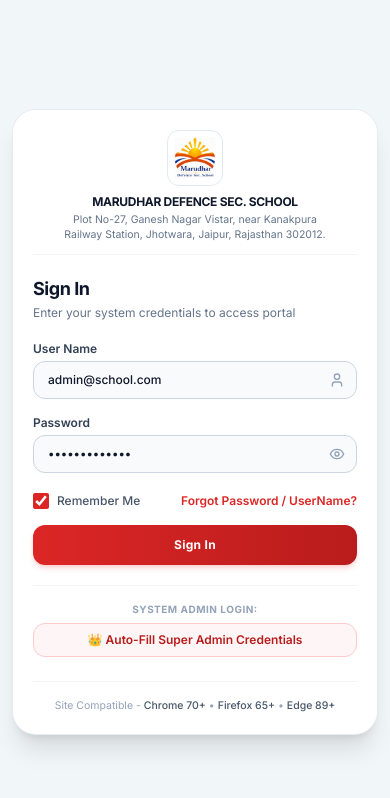
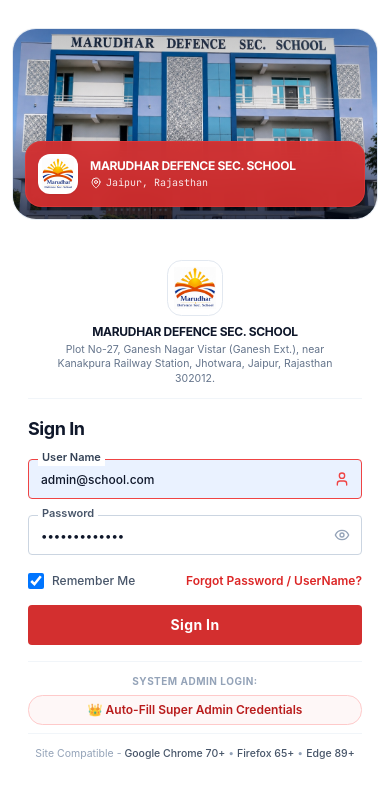
Before and after one commit to Pawanjangid4424/School-Management-System, a Next.js app in the folder frontend/: page /login in a window 390 px wide. Shown: the top 798 px of the page. Built offline with nearby package versions, Linux system fonts and the light colour scheme; a web font is replaced by a local one.

Commit message:
Restore exact original Login UI design with adaptive mobile responsiveness

```diff
--- a/frontend/src/app/login/page.tsx
+++ b/frontend/src/app/login/page.tsx
@@ -2,7 +2,9 @@
 
 import React, { useState } from 'react';
 import { useRouter } from 'next/navigation';
-import { User, Lock, Eye, EyeOff, MapPin, ShieldCheck } from 'lucide-react';
+import {
+  User, Lock, Eye, EyeOff, MapPin
+} from 'lucide-react';
 import { toast, Toaster } from 'sonner';
 
 import campusImage from '@/assets/campus.jpg';
@@ -73,33 +75,27 @@ export default function LoginPage() {
   };
 
   return (
-    <div className="min-h-screen w-full bg-slate-100/80 flex items-center justify-center p-3 sm:p-6 lg:p-8 font-sans selection:bg-red-500 selection:text-white">
+    <div className="min-h-screen w-full bg-white flex flex-col md:flex-row p-3 sm:p-4 gap-4 sm:gap-6 overflow-y-auto text-slate-800 font-sans selection:bg-red-500 selection:text-white">
       <Toaster position="top-center" />
 
-      {/* Main Glassmorphic Outer Card Container */}
-      <div className="w-full max-w-5xl bg-white rounded-3xl shadow-xl border border-slate-200/80 overflow-hidden grid grid-cols-1 lg:grid-cols-12 min-h-[580px] my-auto">
-
-        {/* Left Hero Image Frame - Visible on Desktop/Tablet Large Screens */}
-        <div className="hidden lg:flex lg:col-span-7 relative flex-col justify-between p-6 overflow-hidden bg-slate-900 group">
+      {/* Left Hero Card Frame - Original Exact Rounded Image Frame */}
+      <div className="w-full md:flex-1 relative h-48 sm:h-64 md:h-full rounded-[24px] overflow-hidden bg-slate-100 border border-slate-200/80 shadow-xs flex flex-col justify-between p-3 sm:p-4 group shrink-0">
         {/* Main Campus Image */}
         <img
           src={campusImage.src}
           alt="Marudhar Defence Sec. School Campus"
-            className="absolute inset-0 h-full w-full object-cover object-center transition-transform duration-700 group-hover:scale-105"
+          className="absolute inset-0 h-full w-full object-cover object-center transition-transform duration-700 group-hover:scale-101"
         />
 
-          {/* Dark Gradient Overlay for Vignette effect */}
-          <div className="absolute inset-0 bg-gradient-to-t from-slate-950/90 via-slate-900/30 to-black/20 pointer-events-none" />
+        {/* Soft Ambient Tint Overlay */}
+        <div className="absolute inset-0 bg-gradient-to-t from-slate-950/70 via-transparent to-black/20 pointer-events-none" />
 
-          {/* Top Decorative Tag */}
-          <div className="relative z-10 flex items-center gap-2 bg-white/10 backdrop-blur-md px-3.5 py-1.5 rounded-full border border-white/20 text-white text-xs font-medium w-fit">
-            <ShieldCheck className="h-4 w-4 text-red-400" />
-            <span>Official Institutional ERP Portal</span>
-          </div>
+        {/* Top Spacer */}
+        <div className="relative z-10" />
 
-          {/* Bottom School Badge */}
-          <div className="relative z-10 bg-[#D32F2F]/95 backdrop-blur-md text-white p-4 sm:p-5 rounded-2xl shadow-xl border border-red-500/40 flex items-center gap-4 max-w-md">
-            <div className="h-14 w-14 rounded-xl bg-white p-1 shrink-0 shadow-sm flex items-center justify-center">
+        {/* Red School Badge overlay at bottom left inside the rounded campus card */}
+        <div className="relative z-10 bg-[#D32F2F]/95 backdrop-blur-md text-white p-3 sm:p-5 rounded-2xl shadow-xl border border-red-500/40 flex items-center gap-3 sm:gap-4 max-w-sm sm:max-w-md">
+          <div className="h-10 w-10 sm:h-14 sm:w-14 rounded-xl bg-white p-1 shrink-0 shadow-sm flex items-center justify-center">
             <img
               src={logoAsset.src}
               alt="Marudhar Emblem"
@@ -107,23 +103,33 @@ export default function LoginPage() {
             />
           </div>
           <div className="flex flex-col">
-              <span className="font-bold text-sm sm:text-base leading-tight uppercase tracking-tight text-white">
+            <span className="font-bold text-xs sm:text-base leading-tight uppercase tracking-tight text-white">
               MARUDHAR DEFENCE SEC. SCHOOL
             </span>
-              <span className="text-[11px] text-white/90 mt-0.5 flex items-center gap-1 font-mono">
+
+            <span className="text-[10px] sm:text-[11px] text-white/90 mt-0.5 flex items-center gap-1 font-mono">
               <MapPin className="h-3 w-3 shrink-0" /> Jaipur, Rajasthan
             </span>
           </div>
         </div>
       </div>
 
-        {/* Right Login Panel - 100% Mobile Responsive */}
-        <aside className="col-span-1 lg:col-span-5 p-5 sm:p-8 flex flex-col justify-between bg-white w-full">
-          <div className="space-y-5 my-auto max-w-md mx-auto w-full">
+      {/* Right Login Panel - Matches exact original CSS (430px width on desktop, full width on mobile) */}
+      <aside
+        className="w-full md:w-[430px] shrink-0 h-auto md:h-full bg-white flex flex-col justify-between py-4 md:py-2 px-4 sm:px-8 md:px-10 overflow-y-auto"
+        style={{
+          boxSizing: 'border-box',
+          fontFamily: '-apple-system, BlinkMacSystemFont, "Segoe UI", Roboto, Arial, sans-serif',
+          fontSize: '14px',
+          lineHeight: 1.5,
+          color: 'rgb(33, 37, 41)',
+        }}
+      >
+        <div className="space-y-4 flex-1 flex flex-col justify-center my-auto py-2 max-w-[360px] mx-auto w-full">
 
-            {/* Top Center School Logo & Title */}
-            <div className="flex flex-col items-center justify-center text-center space-y-2 pb-3 border-b border-slate-100">
-              <div className="h-14 w-14 sm:h-16 sm:w-16 rounded-xl border border-slate-200 bg-white p-1.5 shadow-xs flex items-center justify-center">
+          {/* Top Center Logo & Address */}
+          <div className="flex flex-col items-center justify-center text-center space-y-2 pb-3 border-b border-slate-100 shrink-0">
+            <div className="h-14 w-14 sm:h-16 sm:w-16 rounded-lg border border-slate-200 bg-white p-1.5 shadow-2xs flex items-center justify-center">
               <img
                 src={logoAsset.src}
                 alt="Marudhar Defence Sec. School Logo"
@@ -132,33 +138,32 @@ export default function LoginPage() {
             </div>
 
             <div>
-                <h1 className="font-bold text-slate-900 text-xs sm:text-sm tracking-tight uppercase leading-tight">
+              <h1 className="font-bold text-slate-900 text-xs sm:text-base tracking-tight uppercase leading-tight">
                 MARUDHAR DEFENCE SEC. SCHOOL
               </h1>
               <p className="text-[10.5px] sm:text-[11.5px] text-slate-500 mt-1 leading-snug font-normal max-w-[280px] mx-auto">
-                  Plot No-27, Ganesh Nagar Vistar, near Kanakpura Railway Station, Jhotwara, Jaipur, Rajasthan 302012.
+                Plot No-27, Ganesh Nagar Vistar (Ganesh Ext.), near Kanakpura Railway Station, Jhotwara, Jaipur, Rajasthan 302012.
               </p>
             </div>
           </div>
 
-            {/* Form Title */}
+          {/* Form Header */}
           <div>
             <h2 className="text-lg sm:text-xl font-bold text-slate-900 tracking-tight">Sign In</h2>
-              <p className="text-xs text-slate-500 mt-0.5">Enter your system credentials to access portal</p>
           </div>
 
-            {/* Error Notification */}
+          {/* Error Banner */}
           {error && (
-              <div className="rounded-xl bg-red-50 border border-red-200 p-3 text-xs text-red-700 font-medium">
+            <div className="rounded-md bg-red-50 border border-red-200 p-2.5 text-xs text-red-700 font-medium">
               {error}
             </div>
           )}
 
           {/* Sign In Form */}
           <form onSubmit={handleLogin} className="space-y-4">
-              {/* Username Input */}
-              <div>
-                <label className="block text-xs font-semibold text-slate-700 mb-1">
+            {/* User Name Input */}
+            <div className="relative">
+              <label className="absolute -top-2.5 left-2.5 bg-white px-1 text-[11px] font-semibold text-slate-700 z-10">
                 User Name
               </label>
               <div className="relative flex items-center">
@@ -167,16 +172,16 @@ export default function LoginPage() {
                   required
                   value={username}
                   onChange={(e) => setUsername(e.target.value)}
-                    placeholder="Enter username or email"
-                    className="w-full rounded-xl border border-slate-300 bg-slate-50 px-3.5 py-2.5 text-xs sm:text-sm text-slate-900 font-medium placeholder:text-slate-400 focus:border-red-500 focus:bg-white focus:outline-none transition-all pr-9"
+                  placeholder="Enter username"
+                  className="w-full rounded-[4px] border border-red-500 bg-[#EAF2FF] px-3 py-2 text-xs sm:text-sm text-slate-900 font-medium placeholder:text-slate-400 focus:border-red-600 focus:bg-white focus:outline-none transition-all pr-9 h-10"
                 />
-                  <User className="absolute right-3 h-4 w-4 text-slate-400 pointer-events-none" />
+                <User className="absolute right-3 h-4 w-4 text-red-500 pointer-events-none" />
               </div>
             </div>
 
             {/* Password Input */}
-              <div>
-                <label className="block text-xs font-semibold text-slate-700 mb-1">
+            <div className="relative">
+              <label className="absolute -top-2.5 left-2.5 bg-white px-1 text-[11px] font-semibold text-slate-600 z-10">
                 Password
               </label>
               <div className="relative flex items-center">
@@ -186,7 +191,7 @@ export default function LoginPage() {
                   value={password}
                   onChange={(e) => setPassword(e.target.value)}
                   placeholder="••••••••••••"
-                    className="w-full rounded-xl border border-slate-300 bg-slate-50 px-3.5 py-2.5 text-xs sm:text-sm text-slate-900 font-medium placeholder:text-slate-400 focus:border-red-500 focus:bg-white focus:outline-none transition-all pr-9"
+                  className="w-full rounded-[4px] border border-slate-300 bg-white px-3 py-2 text-xs sm:text-sm text-slate-900 font-medium placeholder:text-slate-400 focus:border-red-500 focus:bg-white focus:outline-none transition-all pr-9 h-10"
                 />
                 <button
                   type="button"
@@ -198,14 +203,14 @@ export default function LoginPage() {
               </div>
             </div>
 
-              {/* Remember Me & Forgot Password Modal Trigger */}
-              <div className="flex flex-wrap items-center justify-between gap-2 pt-1">
-                <label className="flex items-center gap-2 cursor-pointer select-none">
+            {/* Remember Me & Forgot Password / Username */}
+            <div className="flex items-center justify-between pt-0.5">
+              <label className="flex items-center gap-2 cursor-pointer">
                 <input
                   type="checkbox"
                   checked={rememberMe}
                   onChange={(e) => setRememberMe(e.target.checked)}
-                    className="h-4 w-4 rounded border-slate-300 text-red-600 focus:ring-red-500 cursor-pointer accent-red-600"
+                  className="h-4 w-4 rounded border-slate-300 text-red-600 focus:ring-red-500 cursor-pointer"
                 />
                 <span className="text-xs font-medium text-slate-600">Remember Me</span>
               </label>
@@ -222,36 +227,38 @@ export default function LoginPage() {
             <button
               type="submit"
               disabled={loading}
-                className="w-full rounded-xl bg-gradient-to-r from-red-600 to-red-700 hover:from-red-700 hover:to-red-800 text-white py-3 px-4 font-bold text-xs sm:text-sm tracking-wide shadow-md shadow-red-500/20 transition-all disabled:opacity-50 flex items-center justify-center gap-2 cursor-pointer"
+              className="w-full rounded-[4px] bg-[#D32F2F] hover:bg-[#C62828] text-white py-2.5 px-4 font-bold text-sm tracking-wide shadow-xs transition-all disabled:opacity-50 flex items-center justify-center gap-2 cursor-pointer h-10"
             >
               {loading ? 'Authenticating...' : 'Sign In'}
             </button>
           </form>
 
-            {/* Quick System Admin Login Button */}
-            <div className="border-t border-slate-100 pt-4 space-y-1.5">
+          {/* Quick Admin Demo Login */}
+          <div className="border-t border-slate-100 pt-3 space-y-1.5 shrink-0">
             <span className="text-[10px] font-bold text-slate-400 block uppercase tracking-wider text-center">
               System Admin Login:
             </span>
+            <div className="flex justify-center">
               <button
                 type="button"
                 onClick={() => {
                   setUsername('admin@school.com');
                   setPassword('AdminPass123!');
                 }}
-                className="w-full py-2 px-4 rounded-xl border border-red-200 bg-red-50/70 hover:bg-red-100 hover:border-red-300 text-red-700 text-xs font-semibold transition-all text-center flex items-center justify-center gap-1.5 shadow-xs"
+                className="w-full py-1.5 px-4 rounded-lg border border-red-200 bg-red-50/60 hover:bg-red-100 hover:border-red-300 text-red-700 text-xs font-semibold transition-all text-center flex items-center justify-center gap-1.5 shadow-xs"
               >
                 👑 Auto-Fill Super Admin Credentials
               </button>
             </div>
           </div>
 
+        </div>
+
         {/* Browser Compatibility Footer */}
-          <div className="pt-4 border-t border-slate-100 text-center text-[10.5px] text-slate-400 mt-6">
-            <span>Site Compatible - <span className="text-slate-600 font-medium">Chrome 70+</span> • <span className="text-slate-600 font-medium">Firefox 65+</span> • <span className="text-slate-600 font-medium">Edge 89+</span></span>
+        <div className="pt-3 border-t border-slate-100 text-center text-[10.5px] text-slate-400 shrink-0">
+          <span>Site Compatible - <span className="text-slate-600 font-medium">Google Chrome 70+</span> • <span className="text-slate-600 font-medium">Firefox 65+</span> • <span className="text-slate-600 font-medium">Edge 89+</span></span>
         </div>
       </aside>
-      </div>
 
       <ForgotPasswordModal isOpen={isForgotOpen} onClose={() => setIsForgotOpen(false)} />
     </div>
```
Lines whose indentation alone changed are shown as unchanged.
